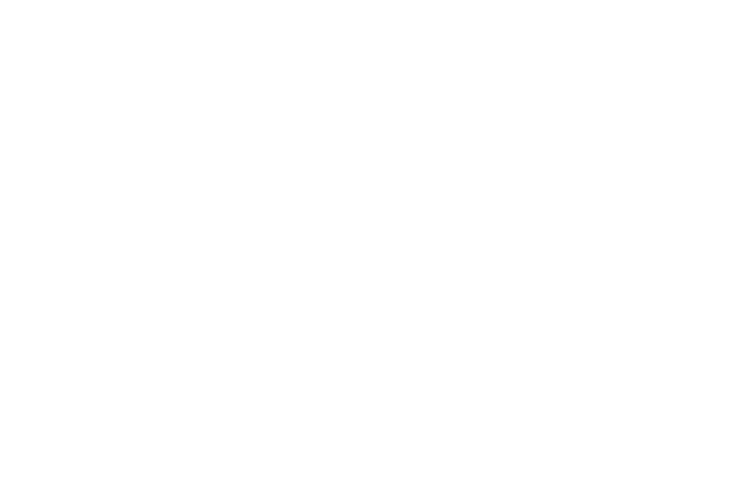
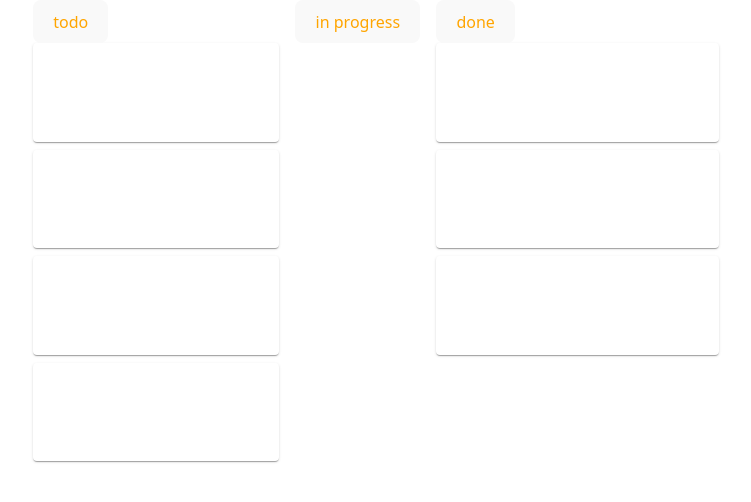
Before and after one commit to ShreenidhiBatavi/react-typescript-kanban-board, a React (Vite) app: page / in a window 1280 px wide. Shown: the top 502 px of the page, without its empty margins (264-1015 px from the left). Built offline with nearby package versions, Linux system fonts and the light colour scheme.

Commit message:
adding App.tsx file

```diff
--- a/src/App.tsx
+++ b/src/App.tsx
@@ -1,13 +1,89 @@
-import { useState } from 'react'
-import './App.css'
+import { useState } from "react";
+import { Status, statuses, Task } from "./utils/data-tasks";
+import { data } from "./data.js";
+import styled from '@emotion/styled'
+import Card from '@mui/material/Card';
+import CardActions from '@mui/material/CardActions';
+import CardContent from '@mui/material/CardContent';
+function App() {
+  console.log({ data });
 
-function App() {
-  const [count, setCount] = useState(0)
+  const [tasks, setTasks] = useState<Task[]>(data);
+  const columns = statuses.map((status) => {
+    const taskInColumns = tasks.filter((task) => task.status === status);
+    return {
+      status,
+      taskInColumns,
+    };
+  });
+  console.log(columns);
+  const handleDragEnter = (status: Status) => {
+    console.log({ status });
+  };
+  const handleDrop = (
+    e: React.DragEvent<HTMLDivElement>,
+    status: Status,
+    item: any
+  ) => {
+    // console.log({
+    //   e,
+    //   status,
+    //   item
+    // });
+    const droppedItemId = e.dataTransfer.getData("itemId");
+    console.log("Dropped item ID:", { droppedItemId });
+    const itemone = tasks.filter((el) => el.id === droppedItemId)[0];
+    itemone.status = status;
+    console.log({ itemone, status });
+    setTasks([...tasks]);
+  };
 
   return (
     <>
+      <Canvas>
+        {columns.map((el) => (
+          <div
+            onDrop={(e) => handleDrop(e, el.status, el)}
+            onDragOver={(e) => e.preventDefault()}
+            onDragEnter={() => handleDragEnter(el.status)}
+          >
+            <Button>{el.status}</Button>
+            <div>
+              {el.taskInColumns.map((el) => (
+                <CardComponent
+                  draggable
+                  onDragStart={(e) => {
+                    console.log({ el });
+
+                    e.dataTransfer.setData("itemId", el.id);
+                  }}
+                >
+                  <h4>{el.title}</h4>
+                </CardComponent>
+              ))}
+            </div>
+          </div>
+        ))}
+      </Canvas>
     </>
-  )
+  );
 }
-
-export default App
+const Button = styled.button`
+  color: orange;
+`
+const Canvas = styled.div`
+          display:flex;
+          gap: 1rem;
+          width:100vw;
+          height: 100vh;
+          padding:0;
+          justify-content:center;
+`;
+const CardComponent =styled(Card)`
+  background-color: rgba(255,255,255,0.1);
+  padding:1rem;
+  margin-bottom:.5rem;
+  color: white;
+  cursor:drag;
+`
+export default App;
```
